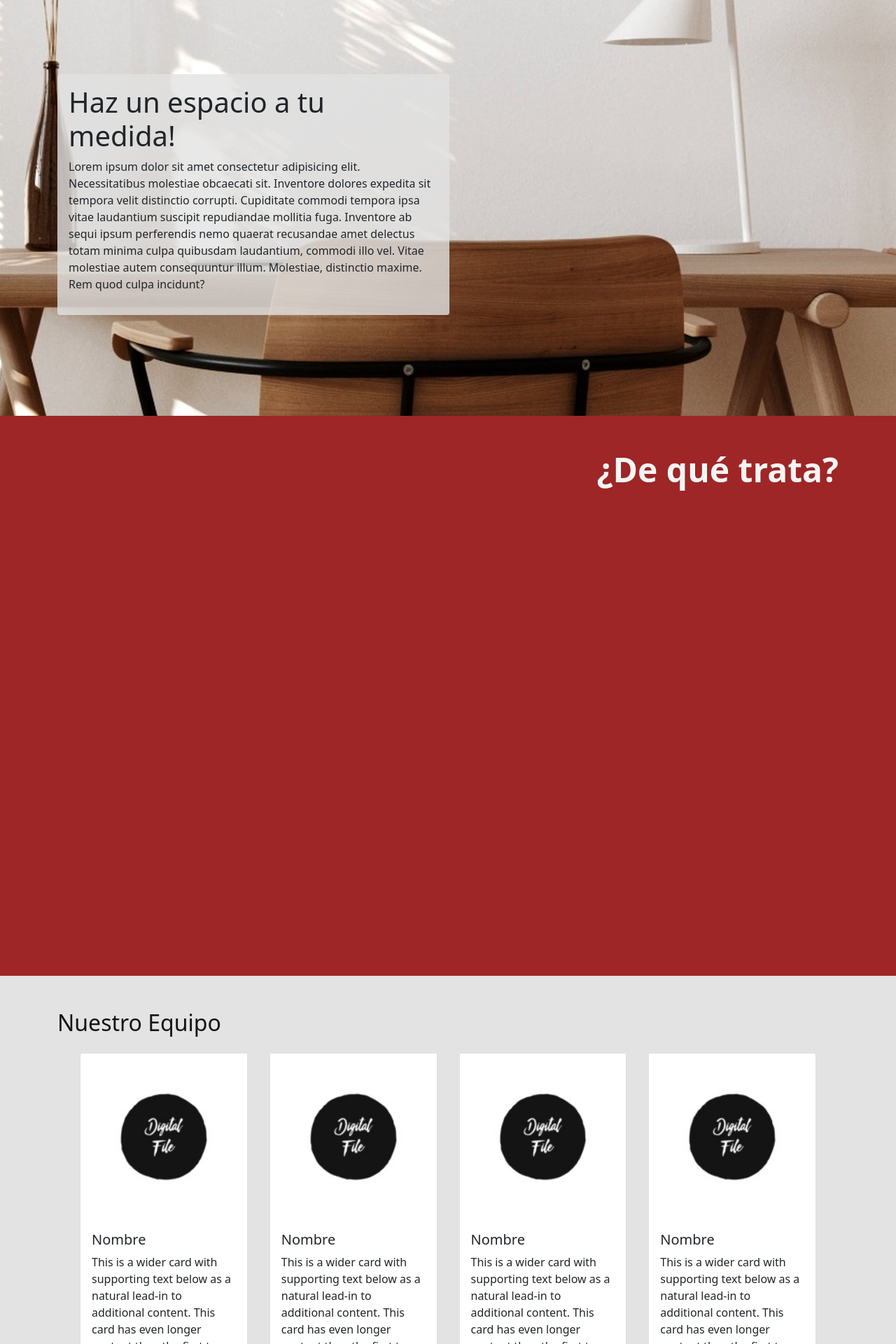
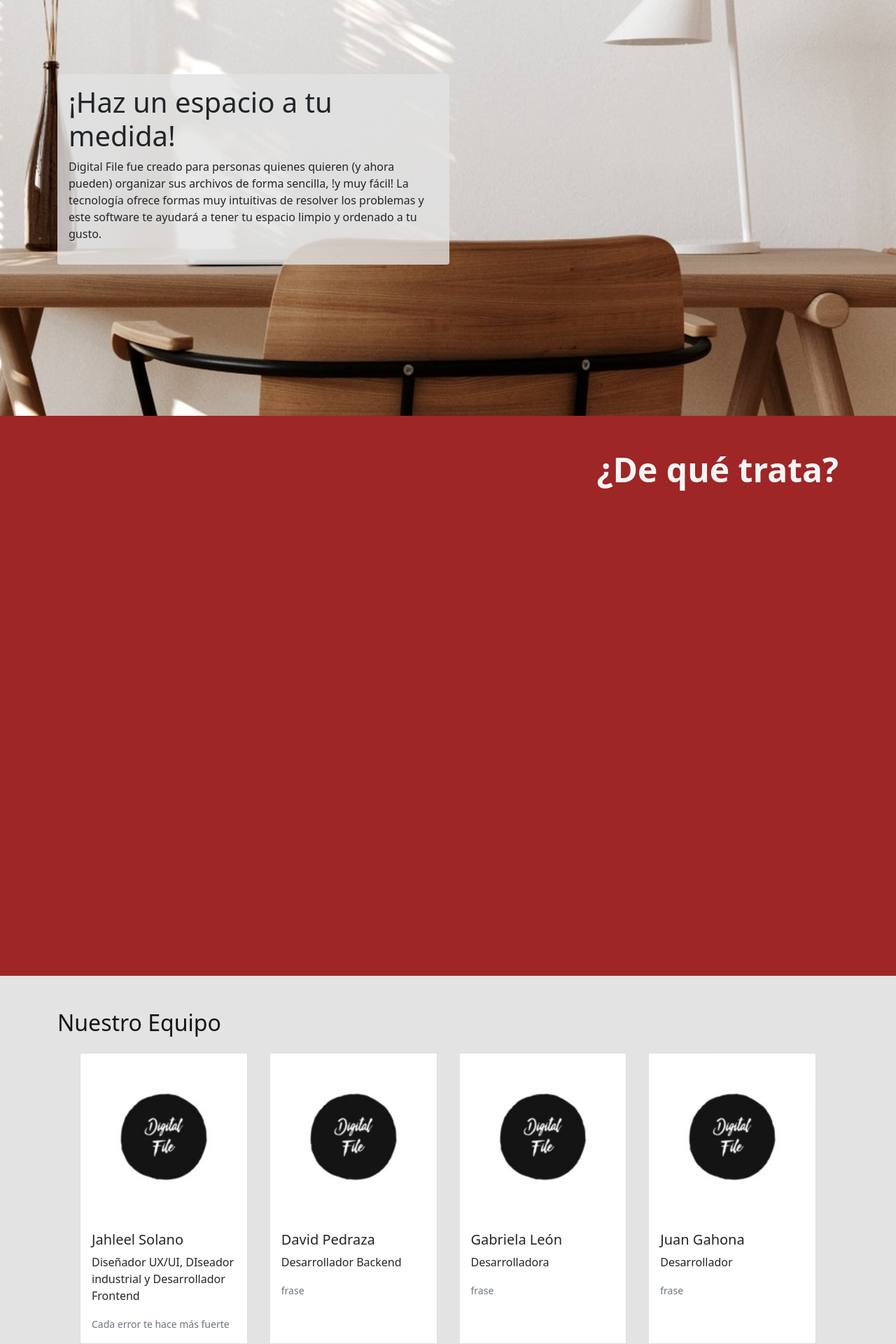
Before and after one commit to Jahleels/digital-file-frontend, a Vue app: page /about in a window 1280 px wide. Shown: the part 200-2120 px from the top of the page at 70% size. Built offline with nearby package versions, Linux system fonts and the light colour scheme; a web font is replaced by a local one.

Commit message:
osiosiosi

```diff
--- a/src/components/Banner.vue
+++ b/src/components/Banner.vue
@@ -3,16 +3,9 @@
     <div class="container">
       <div>
         <div class="contenedorPrincipal">
-          <h1>Haz un espacio a tu medida!</h1>
+          <h1>¡Haz un espacio a tu medida!</h1>
           <p>
-            Lorem ipsum dolor sit amet consectetur adipisicing elit.
-            Necessitatibus molestiae obcaecati sit. Inventore dolores expedita
-            sit tempora velit distinctio corrupti. Cupiditate commodi tempora
-            ipsa vitae laudantium suscipit repudiandae mollitia fuga. Inventore
-            ab sequi ipsum perferendis nemo quaerat recusandae amet delectus
-            totam minima culpa quibusdam laudantium, commodi illo vel. Vitae
-            molestiae autem consequuntur illum. Molestiae, distinctio maxime.
-            Rem quod culpa incidunt?
+            Digital File fue creado para personas quienes quieren (y ahora pueden) organizar sus archivos de forma sencilla, !y muy fácil! La tecnología ofrece formas muy intuitivas de resolver los problemas y este software te ayudará a tener tu espacio limpio y ordenado a tu gusto.
           </p>
           <!--Botón-->
         </div>
--- a/src/components/Card.vue
+++ b/src/components/Card.vue
@@ -2,14 +2,12 @@
   <div class="card">
     <img src="../assets/logo.jpg" class="card-img-top" />
     <div class="card-body">
-      <h5 class="card-title">Nombre</h5>
+      <h5 class="card-title">{{Nombre}}</h5>
       <p class="card-text">
-        This is a wider card with supporting text below as a natural lead-in to
-        additional content. This card has even longer content than the first to
-        show that equal height action.
+        {{Perfil}}
       </p>
       <p class="card-text">
-        <small class="text-muted">Frase</small>
+        <small class="text-muted">{{Frase}}</small>
       </p>
     </div>
   </div>
@@ -18,6 +16,12 @@
 <script>
 export default {
   name: "Card",
+  props:[
+      'Nombre',
+      'Perfil',
+      'Frase'
+  ]
+
 };
 </script>
 
--- /dev/null
+++ b/src/components/CardArchivos.vue
@@ -0,0 +1,24 @@
+<template>
+      <b-card
+      style="max-width:10rem;"
+        :border-variant="colorArchivo"
+        :header="categoria"
+        :header-bg-variant="colorArchivo"
+        header-text-variant="white"
+        align="center"
+      >
+        <b-card-text>{{nombreArchivo}}</b-card-text>
+      </b-card>
+</template>
+
+<script>
+export default {
+    name: "CardArchivos",
+    data: () =>{ return {
+        nombreArchivo: 'Mi archivo.pdf',
+        colorArchivo: 'primary',
+        categoria: 'Categoría'
+        }
+    }
+}
+</script>
--- a/src/components/Info.vue
+++ b/src/components/Info.vue
@@ -3,16 +3,24 @@
     <div class="container">
       <h1 class="InfoContainer__titulo">¡Contactanos y sé parte!</h1>
       <div class="mb-3">
-  <label for="" class="form-label" style="color:#f5f5f5;">Dirección de correo electrónico</label>
-  <input type="email" class="form-control" id="" placeholder="nombre@ejemplo.com">
+        <label for="" class="form-label" style="color: #f5f5f5"
+          >Dirección de correo electrónico</label
+        >
+        <input
+          type="email"
+          class="form-control"
+          id=""
+          placeholder="nombre@ejemplo.com"
+        />
       </div>
       <div class="mb-3">
-  <label for="" class="form-label" style="color:#f5f5f5;">Escribenos!</label>
+        <label for="" class="form-label" style="color: #f5f5f5"
+          >Escribenos!</label
+        >
         <textarea class="form-control" id="" rows="3"></textarea>
       </div>
-
+      <b-button variant="primary">Enviar</b-button>
     </div>
-
   </section>
 </template>
 
--- a/src/components/Us.vue
+++ b/src/components/Us.vue
@@ -1,12 +1,13 @@
 <template>
-  <section class="UsContainer">
+  <section class="UsContainer" id="us">
     <div class="container">
       <h2 class="UsContainer__titulo">Nuestro Equipo</h2>
       <div class="card-group">
-        <card />
-        <card />
-        <card />
-        <card />
+        <card Nombre="Jahleel Solano" Perfil="Diseñador UX/UI, DIseador industrial y Desarrollador Frontend" Frase="Cada error te hace más fuerte"/>
+        <card Nombre="David Pedraza" Perfil="Desarrollador Backend" Frase="frase"/>
+        <card Nombre="Gabriela León" Perfil="Desarrolladora" Frase="frase"/>
+        <card Nombre="Juan Gahona" Perfil="Desarrollador" Frase="frase"/>
+
       </div>
     </div>
   </section>
@@ -17,6 +18,7 @@ import Card from "./Card.vue";
 export default {
   components: { Card },
   name: "Us",
+
 };
 </script>
 
--- a/src/views/MainApp.vue
+++ b/src/views/MainApp.vue
@@ -9,39 +9,61 @@
       ><b-icon icon="folder-plus"></b-icon> Agregar nuevo archivo</b-button
     >
 
+    <!-- Modal -->
     <b-modal id="modal-1" title="Subir archivo">
+
+
       <form @submit.prevent="guardar" enctype="multipart/form-data">
+        <!-- Input archivo -->
         <div class="input-group mb-3">
           <input type="file" ref="file" @change="selectFile" class="form-control" />
         </div>
+
         </form>
-        <label for="exampleColorInput" class="form-label mb-2"
+
+        <label class="form-label mb-2"
           >Escoge un nombre de la categoría y un color (opcional)</label
         >
         <div class="d-flex justify-content mb-3">
+          <!-- Input color -->
           <input
             type="color"
             class="form-control form-control-color"
             value="#e3e3e3"
             title="Escoge tu color"
           />
+          <!-- Input categoria -->
           <input
             type="text"
             class="form-control ms-2"
             placeholder="Categoría"
           />
         </div>
+
+      <!-- Botones del modal -->
       <template v-slot:modal-footer="{ guardar, cancel }">
         <b-button @click="guardar" variant="primary">Enviar</b-button>
         <b-button @click="cancel()" variant="light">Cancelar</b-button>
       </template>
 
     </b-modal>
+
+
+
+
+
+    <!-- Mostrar archivos -->
+    <b-card-group columns>
+    <card-archivos />
+    </b-card-group>
+
   </div>
 </template>
 
 <script>
+import CardArchivos from '../components/CardArchivos.vue';
 export default {
+  components: { CardArchivos },
   name: "HelloWorld",
 
   data() {
```
Lines whose indentation alone changed are shown as unchanged.
